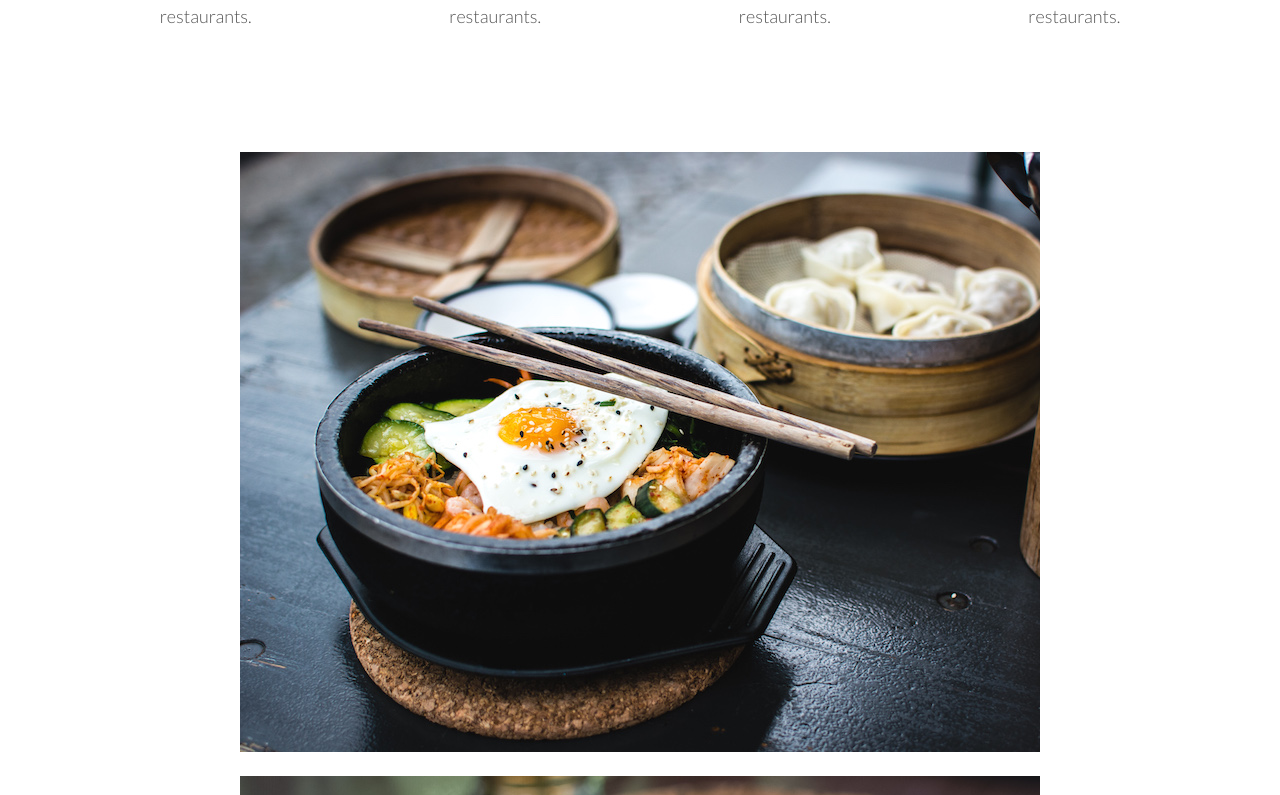
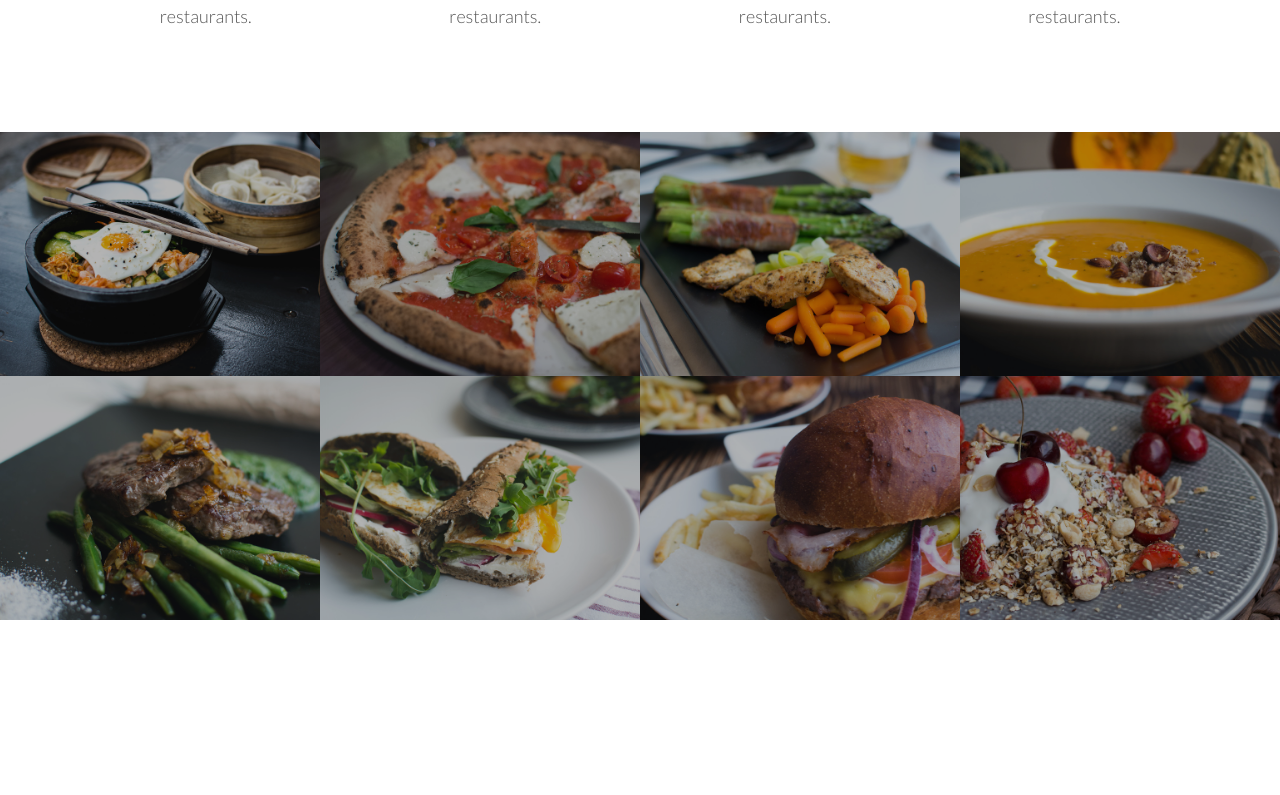
Before and after one commit to Anddrew914/Eataly_Delivers, a React (Create React App) app: page / in a window 1280 px wide. Shown: the part 1325-2120 px from the top of the page. After the commit the page ends 1945 px from the top, so only its background shows below. Built offline with nearby package versions, Linux system fonts and the light colour scheme.

Commit message:
meal photos now sit side-by-side, hover over brightens and enlarges photo

```diff
--- a/src/components/FoodMenu.js
+++ b/src/components/FoodMenu.js
@@ -1,4 +1,6 @@
 import React, {Component} from 'react';
+import '../css/BasicSetup.css';
+import '../css/FoodMenu.css';
 import image1 from '../images/1.jpg';
 import image2 from '../images/2.jpg';
 import image3 from '../images/3.jpg';
--- a/src/css/FoodMenu.css
+++ b/src/css/FoodMenu.css
@@ -0,0 +1,34 @@
+.section-meals {
+  width: 100%;
+}
+
+ul {
+  width: 100%;
+}
+
+li {
+  width: 25%;
+  display: block;
+  float: left;
+  overflow: hidden;
+}
+
+figure {
+  padding: 0;
+  margin: 0;
+  background-color: #000;
+}
+
+img {
+  width: 100%;
+  height: auto;
+  opacity: 0.7;
+  transform: scale(1.04);
+  transition: transform 0.5s, opacity 0.5s;
+}
+
+img:hover,
+img:active {
+  opacity: 1;
+  transform: scale(1.15);
+}
```
